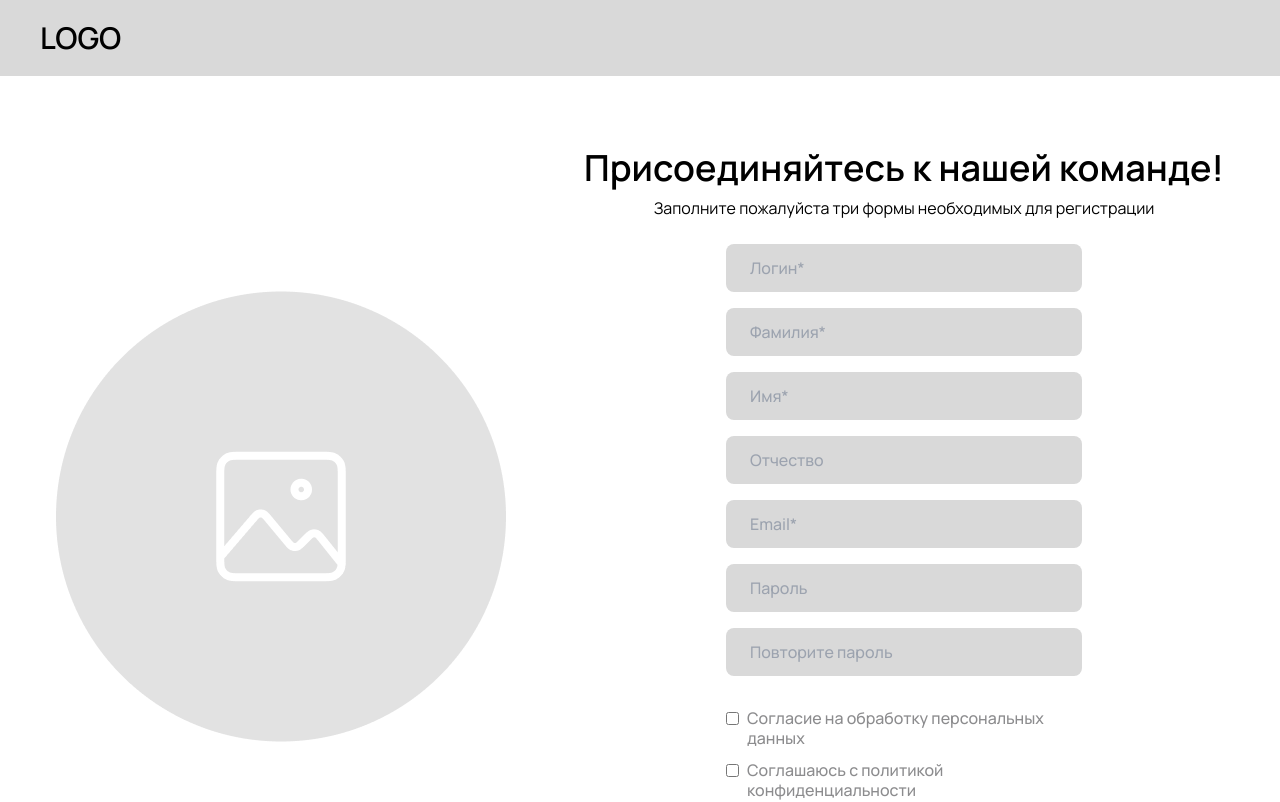
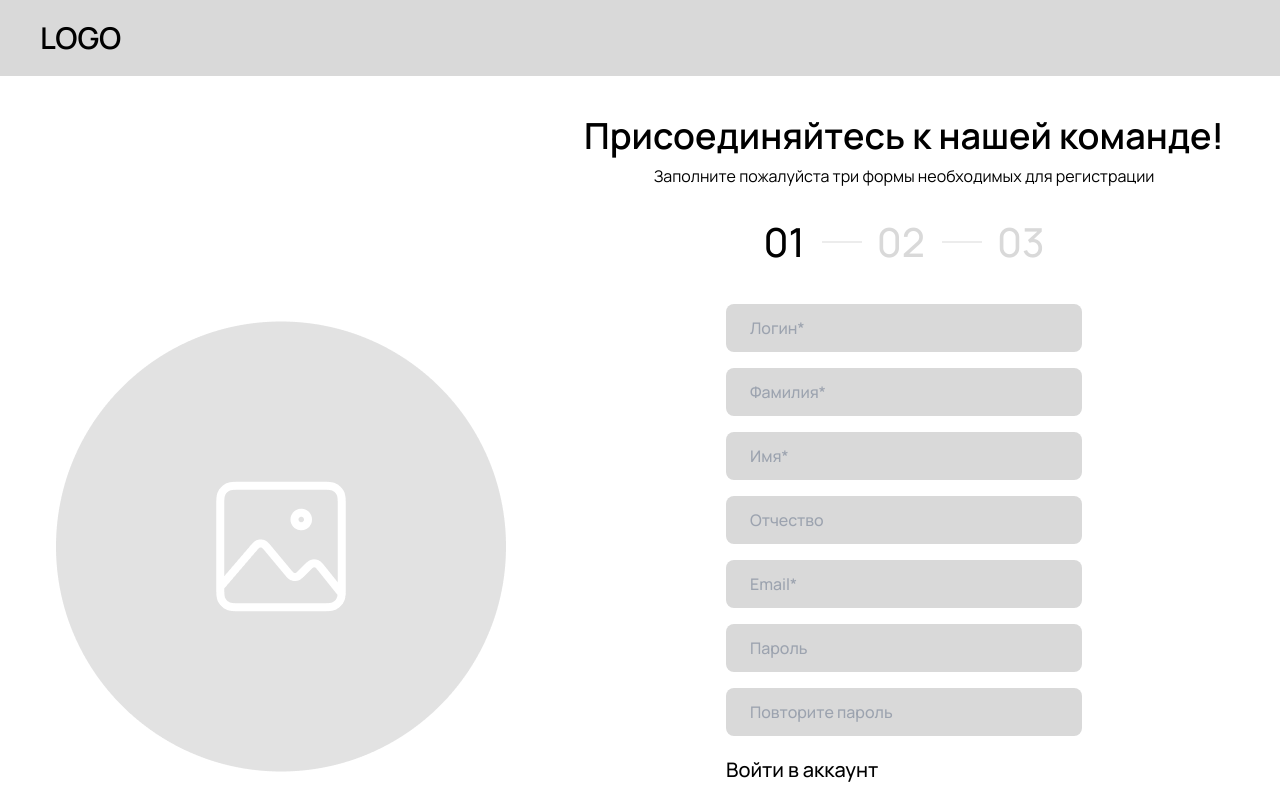
Before and after one commit to Volmol16/front_study, a Vue app: page /register in a window 1280 px wide. Shown: the top 802 px of the page. Built offline with nearby package versions, Linux system fonts and the light colour scheme.

Commit message:
add-PageLogin

```diff
--- /dev/null
+++ b/src/components/AuthorizationForm.vue
@@ -0,0 +1,21 @@
+<!-- src/components/AuthorizationForm.vue -->
+<template>
+    <div class="flex justify-between items-center min-h-screen">
+        <img src="/image/auth/Group 67.png" alt="Group">
+        <div class="flex flex-col justify-center items-center">
+            <LoginUserInformation class="mr-36" @toggle-auth="$emit('toggle-auth')" :typeAuth="typeAuth" />
+        </div>
+    </div>
+</template>
+
+<script setup>
+import LoginUserInformation from '@/widgets/LoginUserInformation.vue';
+
+const emit = defineEmits(['toggle-auth']);
+
+const props = defineProps({
+    typeAuth: {
+        type: Boolean,
+    }
+})
+</script>
--- a/src/components/RegisterForm.vue
+++ b/src/components/RegisterForm.vue
@@ -6,8 +6,12 @@
             <h1 class="text-4xl font-semibold">Присоединяйтесь к нашей команде!</h1>
             <p class="mt-2">Заполните пожалуйста три формы необходимых для регистрации</p>
             <div class="mt-6">
-                <component :is="currentComponent" @next-step="nextPage" @prev-step="prevStep"
-                    @update:isValid="isValid = $event" />
+                <div class="flex flex-col items-center">
+                    <CountPageRegister :countPages="countPages" />
+                    <component :typeAuth="typeAuth" @toggle-auth="$emit('toggle-auth')" class="mt-8"
+                        :is="currentComponent" @next-step="nextPage" @prev-step="prevStep"
+                        @update:isValid="isValid = $event" />
+                </div>
                 <div class="flex justify-end gap-x-4 mt-8">
                     <button class="px-8 py-3 bg-white text-black rounded-lg text-xl font-medium leading-7"
                         @click="prevStep" v-if="countPages > 1" :disabled="countPages === 1">Назад</button>
@@ -15,8 +19,6 @@
                         @click="handleClick" :disabled="!isValid">
                         {{ countPages === 3 ? 'Готово' : 'Далее' }}
                     </button>
-                    <!-- <button @click="authStore.login"
-                        class="px-8 py-3 bg-black text-white rounded-lg text-xl font-medium">отправить</button> -->
                 </div>
             </div>
         </div>
@@ -27,6 +29,7 @@
 import UserInformation from '@/widgets/UserInformation.vue';
 import StudentСard from '@/widgets/StudentСard.vue';
 import RegistrationSummary from '@/widgets/RegistrationSummary.vue';
+import CountPageRegister from '@/widgets/CountPageRegister.vue';
 import { useAuthStore } from '@/stores/auth';
 import { ref } from 'vue';
 import { computed } from 'vue';
@@ -34,6 +37,14 @@ import { computed } from 'vue';
 const countPages = ref(1);
 const isValid = ref(false);
 const authStore = useAuthStore();
+
+const props = defineProps({
+    typeAuth: {
+        type: Boolean,
+    }
+})
+
+const emit = defineEmits(['toggle-auth']);
 
 const currentComponent = computed(() => {
     switch (countPages.value) {
--- a/src/pages/RegisterPages.vue
+++ b/src/pages/RegisterPages.vue
@@ -1,9 +1,19 @@
+<!-- src/pages/RegisterPages.vue -->
 <template>
     <div class="px-4">
-        <RegisterForm />
+        <RegisterForm v-if="!typeAuth" @toggle-auth="toggleAuth" :typeAuth="typeAuth" />
+        <AuthorizationForm v-else @toggle-auth="toggleAuth" :typeAuth="typeAuth" />
     </div>
 </template>
 
 <script setup>
 import RegisterForm from '@/components/RegisterForm.vue';
+import AuthorizationForm from '@/components/AuthorizationForm.vue';
+import { ref } from 'vue';
+
+const typeAuth = ref(false);
+
+const toggleAuth = () => {
+    typeAuth.value = !typeAuth.value;
+};
 </script>
--- a/src/stores/auth.js
+++ b/src/stores/auth.js
@@ -1,6 +1,4 @@
 import { defineStore } from "pinia";
-import axios from "axios";
-import { fileToBase64 } from "@/global/fileToBase64";
 const API_BASE_URL = import.meta.env.VITE_API_BASE_URL;
 
 export const useAuthStore = defineStore("auth", {
--- /dev/null
+++ b/src/ui/ForgotThePassword.vue
@@ -0,0 +1,16 @@
+<!-- src/ui/ForgotThePassword.vue -->
+<template>
+    <div class="text-xl font-medium mt-5">
+        <button @click="$emit('toggle-auth')">{{ typeAuth ? 'Создать профиль' : 'Войти в аккаунт' }}</button>
+    </div>
+</template>
+
+<script setup>
+const props = defineProps({
+    typeAuth: {
+        type: Boolean,
+    }
+})
+
+const emit = defineEmits(['toggle-auth']);
+</script>
--- /dev/null
+++ b/src/widgets/CountPageRegister.vue
@@ -0,0 +1,19 @@
+<template>
+    <div class="flex gap-x-[72px]">
+        <div v-for="page in 3" :key="page" class="relative">
+            <div class="flex justify-center items-center text-[40px] font-medium" :class="{
+                'text-black': page <= countPages,
+                'text-[#D9D9D9]': page > countPages,
+            }">
+                0{{ page }}
+            </div>
+            <div v-if="page < 3"
+                class="absolute top-1/2 -translate-y-1/2 right-[-3.55rem] w-[40px] h-[1px] bg-[#D9D9D9]"
+                :class="{ 'bg-[#D9D9D9]': page >= countPages }"></div>
+        </div>
+    </div>
+</template>
+
+<script setup>
+defineProps(['countPages'])
+</script>
--- /dev/null
+++ b/src/widgets/LoginUserInformation.vue
@@ -0,0 +1,29 @@
+<!-- src/widgets/LoginUserInformation.vue -->
+<template>
+    <div class="flex flex-col justify-center items-center">
+        <h2 class="text-[36px] font-semibold">С возвращением!</h2>
+        <div class="flex flex-col gap-y-4 mt-6">
+            <input class="w-[356px] px-6 py-3 bg-[#D9D9D9] rounded-lg text-[#8C8C8E] font-medium focus:outline-none"
+                type="text" placeholder="Логин*">
+            <input class="w-[356px] px-6 py-3 bg-[#D9D9D9] rounded-lg text-[#8C8C8E] font-medium focus:outline-none"
+                type="password" placeholder="Пароль">
+        </div>
+        <button class="mt-5 w-full py-3 bg-black text-white rounded-lg text-xl font-medium leading-7">Войти</button>
+        <div class="flex flex-col gap-y-4">
+            <ForgotThePassword :typeAuth="typeAuth" @toggle-auth="$emit('toggle-auth')" />
+            <button class="text-[#8C8C8E] text-xl font-medium">Забили пароль?</button>
+        </div>
+    </div>
+</template>
+
+<script setup>
+import ForgotThePassword from '@/ui/ForgotThePassword.vue';
+
+const emit = defineEmits(['toggle-auth']);
+
+const props = defineProps({
+    typeAuth: {
+        type: Boolean,
+    }
+})
+</script>
--- a/src/widgets/StudentСard.vue
+++ b/src/widgets/StudentСard.vue
@@ -48,6 +48,9 @@
             <LoadingFilesForRegistration>
                 <h4>Прикрепите фото студенческого билета</h4>
             </LoadingFilesForRegistration>
+        </div>
+        <div>
+            <ForgotThePassword @toggle-auth="$emit('toggle-auth')" :typeAuth="typeAuth" />
         </div>
 
     </div>
--- a/src/widgets/UserInformation.vue
+++ b/src/widgets/UserInformation.vue
@@ -19,7 +19,10 @@
             <input class="w-[356px] px-6 py-3 bg-[#D9D9D9] rounded-lg text-[#8C8C8E] font-medium focus:outline-none"
                 type="password" placeholder="Повторите пароль" v-model="passwordRepeat">
         </div>
-        <div class="mt-8 flex flex-col gap-y-3">
+        <div>
+            <ForgotThePassword @toggle-auth="$emit('toggle-auth')" :typeAuth="typeAuth" />
+        </div>
+        <div class="mt-4 flex flex-col gap-y-3">
             <BoxingCheckForReg v-model:isChecked="isAgreementChecked">
                 <p>Согласие на обработку персональных данных</p>
             </BoxingCheckForReg>
@@ -34,14 +37,21 @@
 import { useAuthStore } from '@/stores/auth';
 import { computed, watchEffect, ref, watch } from 'vue';
 import BoxingCheckForReg from '@/ui/BoxingCheckForReg.vue';
+import ForgotThePassword from '@/ui/ForgotThePassword.vue';
 
-const emit = defineEmits(['update:isValid', 'next-step', 'prev-step']);
+const emit = defineEmits(['update:isValid', 'next-step', 'prev-step', 'toggle-auth']);
 const authStore = useAuthStore();
 const auth = computed(() => authStore.data.user);
 const isDataLoaded = ref(false);
 const passwordRepeat = ref('');
 const isAgreementChecked = ref(false);
 const isPrivacyPolicyChecked = ref(false);
+
+const props = defineProps({
+    typeAuth: {
+        type: Boolean,
+    }
+})
 
 auth.referral_code = 'Afdsfsdf23';
 
```
